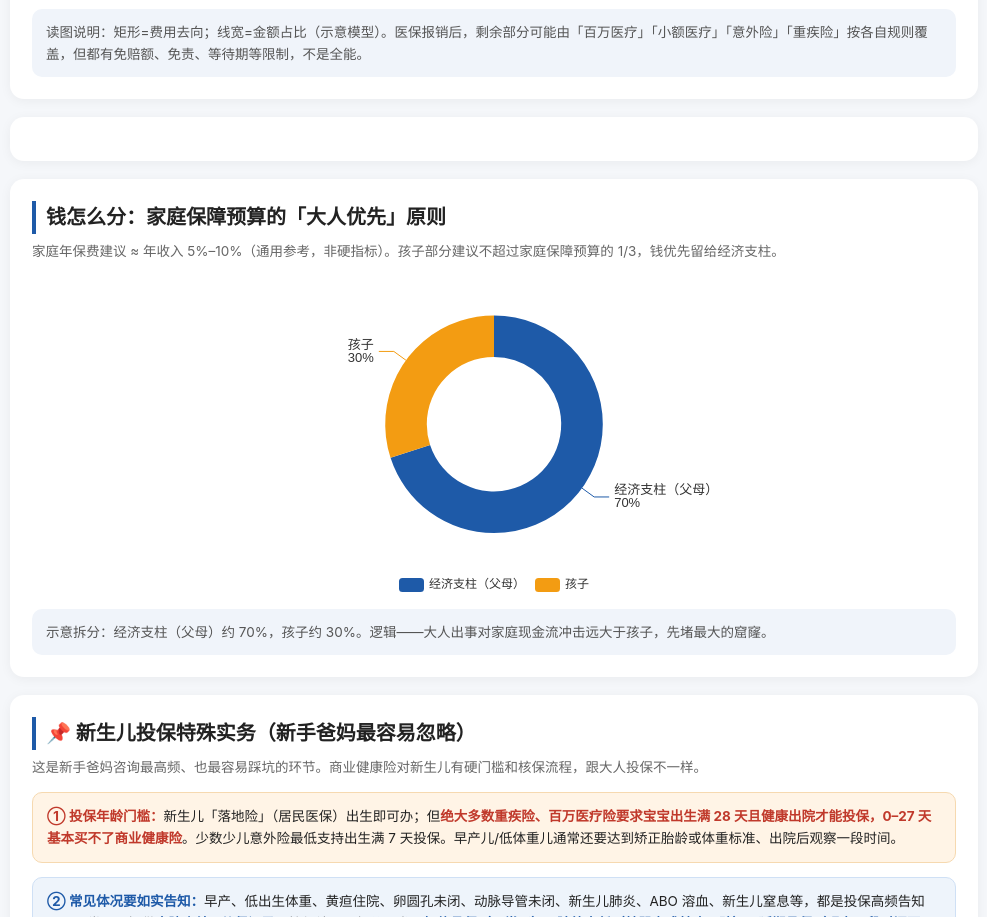
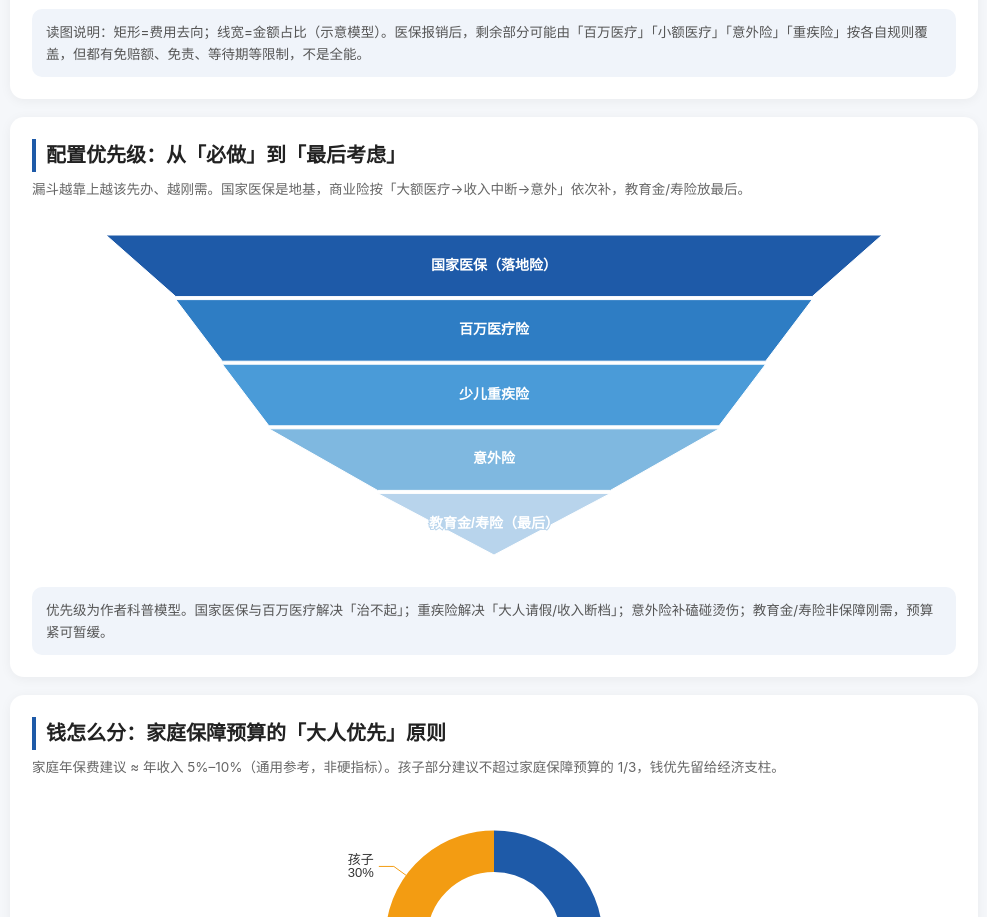
Before and after one commit to Tonywsy/newborn-insurance-guide, a plain HTML site: page index.html in a window 1280 px wide. Shown: the part 1335-2252 px from the top of the page, without its empty margins (146-1133 px from the left). Drawn offline with nearby package versions, Linux system fonts and the light colour scheme.

Commit message:
add newborn insurance guide page

```diff
--- a/index.html
+++ b/index.html
@@ -97,6 +97,7 @@
 </style>
 </head>
 <body>
+<button id="toTop" title="回到顶部">↑</button>
 <div class="wrap">
   <header>
     <h1>新生儿保险怎么买？条款级选购决策页（实战完整版）</h1>
@@ -145,7 +146,7 @@
   <div class="section" id="funnel">
     <h2>配置优先级：从「必做」到「最后考虑」</h2>
     <p class="section-desc">漏斗越靠上越该先办、越刚需。国家医保是地基，商业险按「大额医疗→收入中断→意外」依次补，教育金/寿险放最后。</p>
-    <div id="funnel" class="funnel-box"></div>
+    <div id="funnelChart" class="funnel-box"></div>
     <div class="chart-s">优先级为作者科普模型。国家医保与百万医疗解决「治不起」；重疾险解决「大人请假/收入断档」；意外险补磕碰烫伤；教育金/寿险非保障刚需，预算紧可暂缓。</div>
   </div>
 
@@ -438,7 +439,7 @@ sankey.setOption({
 });
 
 // ===== 配置优先级漏斗 =====
-const funnel = echarts.init(document.getElementById('funnel'));
+const funnel = echarts.init(document.getElementById('funnelChart'));
 funnel.setOption({
   tooltip:{ trigger:'item', formatter:'{b}<br/>优先级（科普模型）：{c}' },
   color:['#1E5AA8','#2E7DC4','#4A9BD8','#7FB8E0','#B8D4EC'],
@@ -473,9 +474,9 @@ pie.setOption({
 });
 
 window.addEventListener('resize',()=>{ sankey.resize(); funnel.resize(); pie.resize(); });
-window.addEventListener('scroll',()=>{ document.getElementById('toTop').style.display = window.scrollY>400 ? 'block':'none'; });
-document.getElementById('toTop').onclick=()=>window.scrollTo({top:0,behavior:'smooth'});
+const toTopBtn = document.getElementById('toTop');
+window.addEventListener('scroll',()=>{ toTopBtn.style.display = window.scrollY>400 ? 'block':'none'; });
+toTopBtn.onclick=()=>window.scrollTo({top:0,behavior:'smooth'});
 </script>
-<button id="toTop" title="回到顶部">↑</button>
 </body>
 </html>
```
